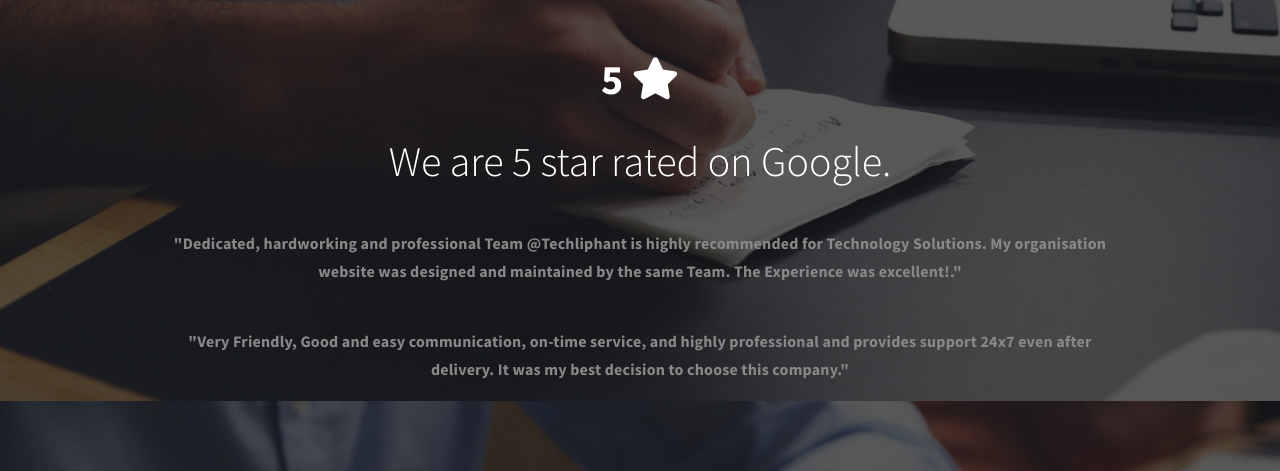
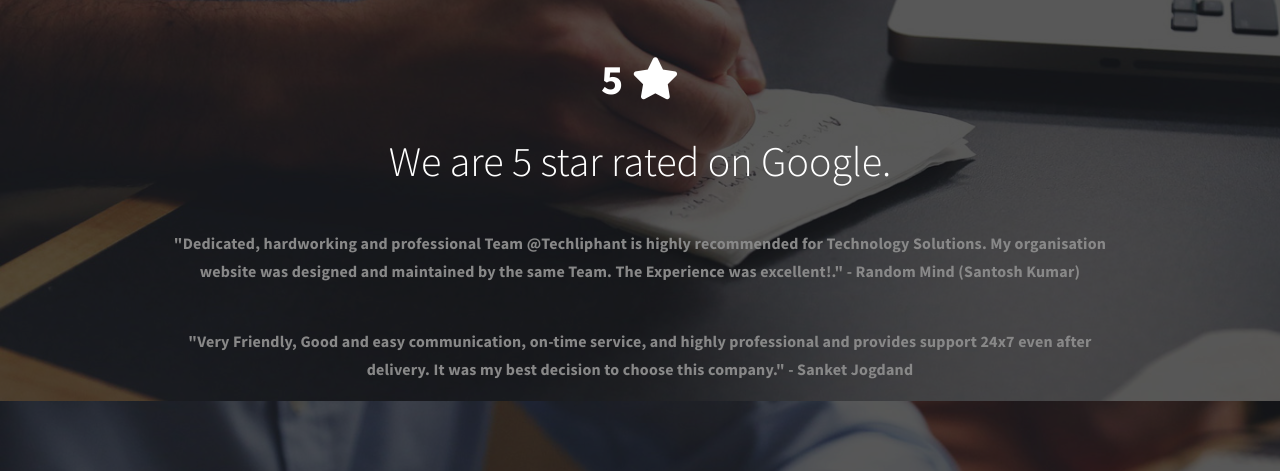
Before and after one commit to rushiprasad/rushiprasad.github.io, a plain HTML site: page index.html in a window 1280 px wide. Shown: the part 2454-2925 px from the top of the page. Drawn offline with Linux system fonts and the light colour scheme.

Commit message:
Update index.html

```diff
--- a/index.html
+++ b/index.html
@@ -299,8 +299,9 @@ http://www.templatemo.com/tm-498-stimulus
                <div class="col-md-offset-1 col-md-10 col-sm-12">
                     <h1 data-wow-delay="0.6s"><b>5</b>&nbsp;<i class="wow fadeInUp fa fa-star"></i></h1>
                     <h2 class="wow fadeInUp" data-wow-delay="0.8s">We are 5 star rated on Google.</h2>
-                    <p class="wow fadeInUp" data-wow-delay="1s"><b>"Dedicated, hardworking and professional Team @Techliphant is highly recommended for Technology Solutions. My organisation website was designed and maintained by the same Team. The Experience was excellent!."</b></p>
-                    <p class="wow fadeInUp" data-wow-delay="1s"><b>"Very Friendly, Good and easy communication, on-time service, and highly professional and provides support 24x7 even after delivery. It was my best decision to choose this company."</b></p>
+                    <p class="wow fadeInUp" data-wow-delay="1s"><b>"Dedicated, hardworking and professional Team @Techliphant is highly recommended for Technology Solutions. My organisation website was designed and maintained by the same Team. The Experience was excellent!." - Random Mind (Santosh Kumar)
+</b></p>
+                    <p class="wow fadeInUp" data-wow-delay="1s"><b>"Very Friendly, Good and easy communication, on-time service, and highly professional and provides support 24x7 even after delivery. It was my best decision to choose this company." - Sanket Jogdand</b></p>
                </div>
 
           </div>
```
